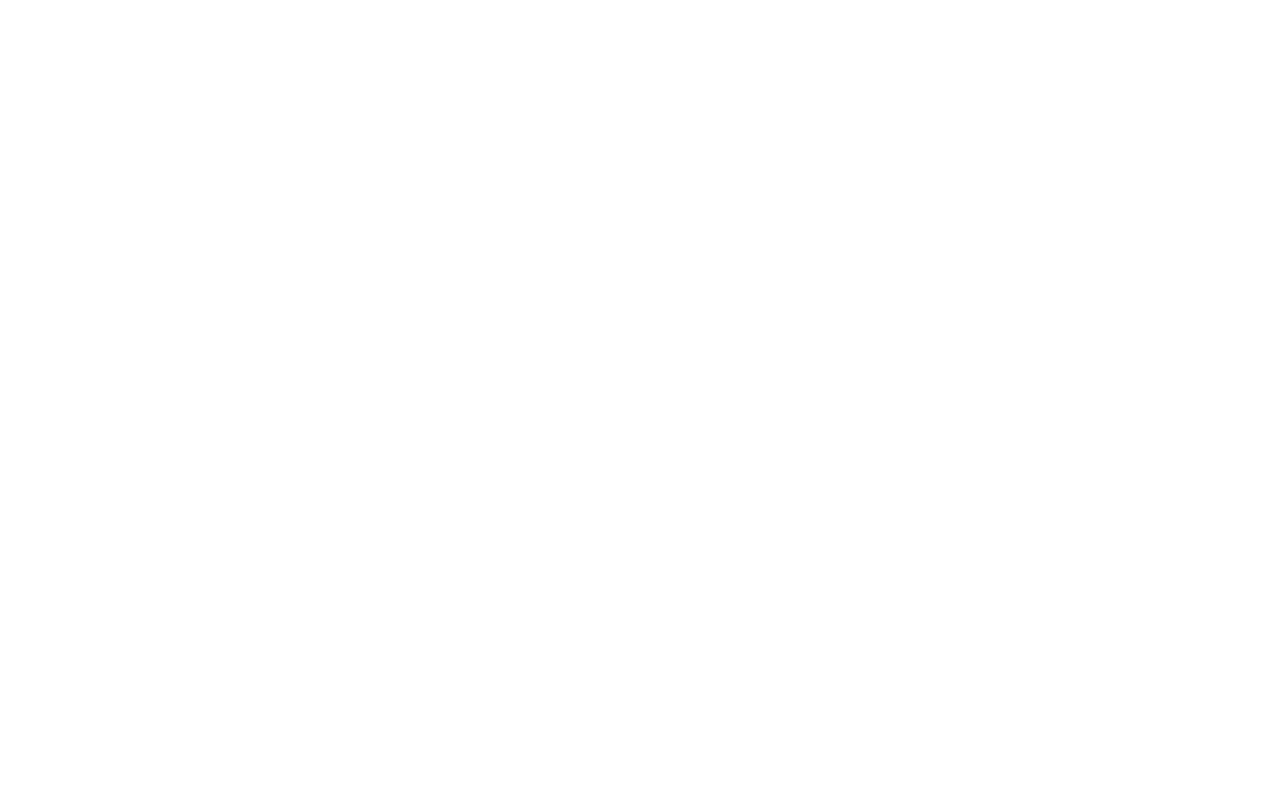
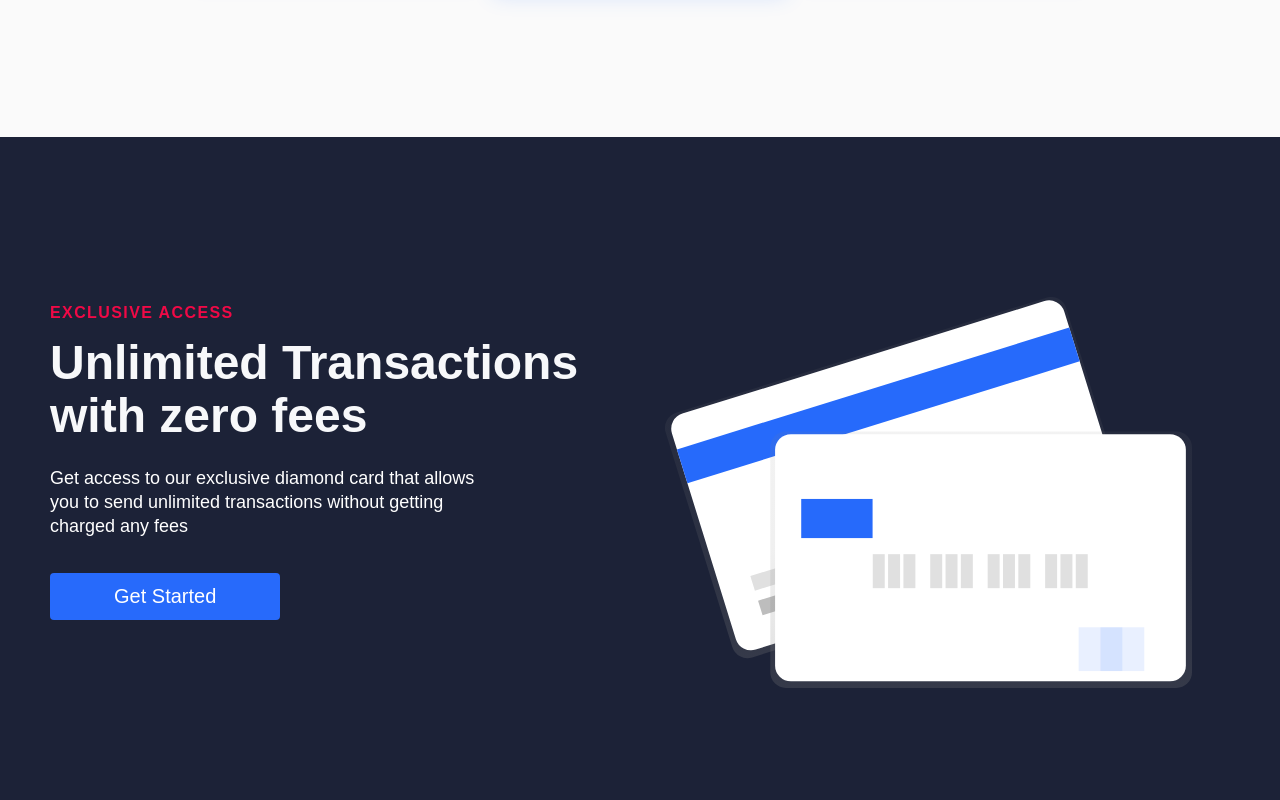
Before and after one commit to UseTheHill/blacksmith_portfolio, a React (Create React App) app: page /services in a window 1280 px wide. Shown: the part 740-1540 px from the top of the page. Before the commit the page ends 800 px from the top, so only its background shows below. Built offline with nearby package versions, Linux system fonts and the light colour scheme.

Commit message:
added services route

```diff
--- a/src/App.js
+++ b/src/App.js
@@ -2,6 +2,7 @@
 import Navbar from "./components/Navbar";
 import { BrowserRouter as Router, Switch, Route } from "react-router-dom";
 import Home from "./components/pages/HomePage/Home";
+import Services from "./components/pages/Services/Services";
 import Footer from "./components/pages/Footer/Footer";
 
 function App() {
@@ -10,6 +11,7 @@
       <Navbar />
       <Switch>
         <Route path="/" exact component={Home} />
+        <Route path="/services" component={Services} />
       </Switch>
       <Footer />
     </Router>
--- a/src/components/Pricing.js
+++ b/src/components/Pricing.js
@@ -20,6 +20,7 @@
                   <div className="icon">
                     <FaFire />
                   </div>
+
                   <h3>Starter</h3>
                   <h4>$8.99</h4>
                   <p>per month</p>
--- /dev/null
+++ b/src/components/pages/Services/Data.js
@@ -0,0 +1,55 @@
+export const homeObjOne = {
+    lightBg: false,
+    lightText: true,
+    lightTextDesc: true,
+    topLine: 'Exclusive Access',
+    headline: 'Unlimited Transactions with zero fees',
+    description:
+      'Get access to our exclusive diamond card that allows you to  send unlimited transactions without getting charged any fees',
+    buttonLabel: 'Get Started',
+    imgStart: '',
+    img: 'images/svg-1.svg',
+    alt: 'Credit Card'
+  };
+
+  export const homeObjTwo = {
+    lightBg: false,
+    lightText: true,
+    lightTextDesc: true,
+    topLine: '100% SECURE',
+    headline: 'Stay protected 24/7 anywhere anytime',
+    description:
+      'We have you covered no matter where you are located. Over 140 locations worldwide to ensure you have access anytime',
+    buttonLabel: 'Learn More',
+    imgStart: '',
+    img: 'images/svg-5.svg',
+    alt: 'Vault'
+  };
+
+  export const homeObjThree = {
+    lightBg: true,
+    lightText: false,
+    lightTextDesc: false,
+    topLine: 'EASY SETUP',
+    headline: 'Super fast and simple onboarding process',
+    description:
+      "Get everything set up and ready in under 10 minutes. All you need to do is add your information and you're ready to go.",
+    buttonLabel: 'Start Now',
+    imgStart: 'start',
+    img: 'images/svg-7.svg',
+    alt: 'Vault'
+  };
+
+  export const homeObjFour = {
+    lightBg: false,
+    lightText: true,
+    lightTextDesc: true,
+    topLine: 'DATA ANALYTICS',
+    headline: 'Every transaction is stored on our secure cloud database',
+    description:
+      'Never ever have to worry again about saved reciepts. We store your data, so you can access it anytime.',
+    buttonLabel: 'Sign Up Now',
+    imgStart: 'start',
+    img: 'images/svg-8.svg',
+    alt: 'Vault'
+  };
--- /dev/null
+++ b/src/components/pages/Services/Services.js
@@ -0,0 +1,15 @@
+import React from "react";
+import HeroSection from "../../HeroSection";
+import { homeObjOne } from "./Data";
+import Pricing from "../../Pricing";
+
+function Home() {
+  return (
+    <>
+      <Pricing />
+      <HeroSection {...homeObjOne} />
+    </>
+  );
+}
+
+export default Home;
```
